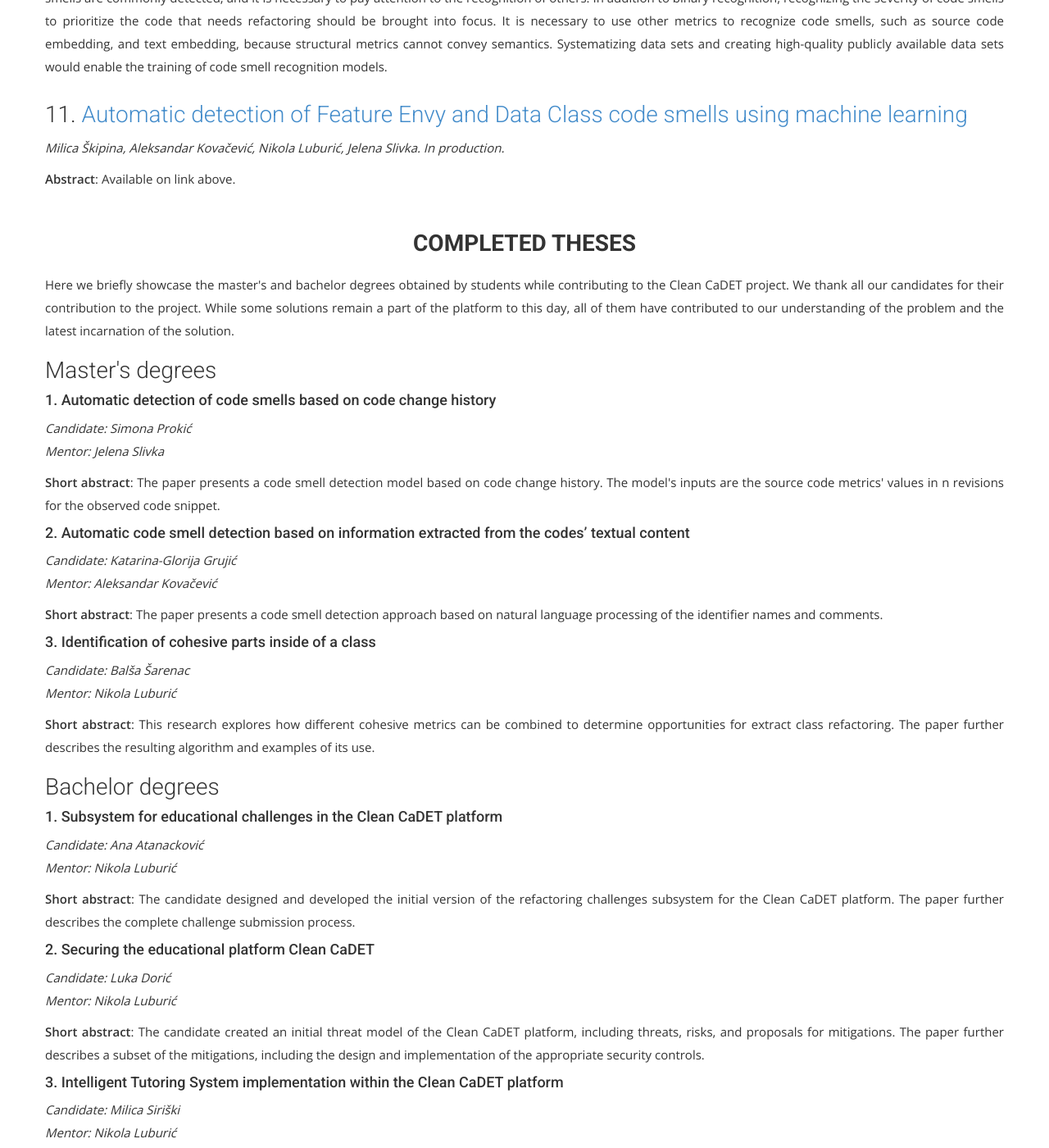
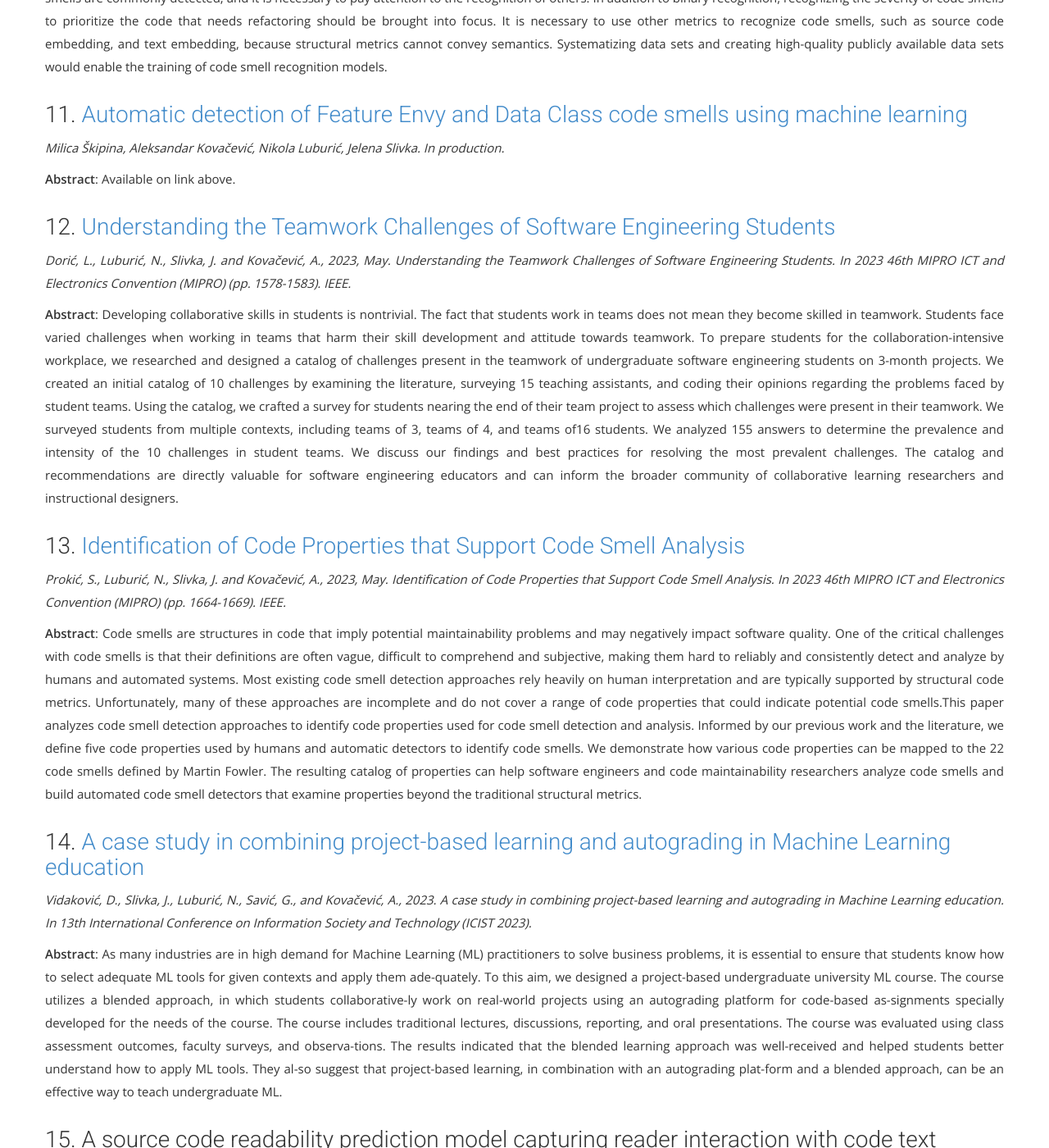
Before and after one commit to Clean-CaDET/clean-cadet.github.io, a Jekyll site: the page built from project.html, in a window 1280 px wide and 1400 px high, scrolled down 4706 px. Shown: the whole window at 82% size. Built offline with Jekyll 4.4.1, drawn with Linux system fonts in a browser that asks for light colours; nearby versions of some CDN libraries; some web fonts are replaced; some of the changed text lies outside the part shown.

Commit message:
Update project.html

```diff
--- a/project.html
+++ b/project.html
@@ -187,6 +187,47 @@ permalink: /results/
           <p>
             <b>Abstract</b>: Available on link above.
           </p>
+        </div>
+        <div class="row">
+        	<h3>
+        		12. <a href="https://ieeexplore.ieee.org/abstract/document/10159643" target="_blank">Understanding the Teamwork Challenges of Software Engineering Students</a>
+        	</h3>
+        	<p>
+        		<i>Dorić, L., Luburić, N., Slivka, J. and Kovačević, A., 2023, May. Understanding the Teamwork Challenges of Software Engineering Students. In 2023 46th MIPRO ICT and Electronics Convention (MIPRO) (pp. 1578-1583). IEEE.</i>
+        	</p>
+        	<p>
+        		<b>Abstract</b>: Developing collaborative skills in students is nontrivial. The fact that students work in teams does not mean they become skilled in teamwork. Students face varied challenges when working in teams that harm their skill development and attitude towards teamwork. To prepare students for the collaboration-intensive workplace, we researched and designed a catalog of challenges present in the teamwork of undergraduate software engineering students on 3-month projects. We created an initial catalog of 10 challenges by examining the literature, surveying 15 teaching assistants, and coding their opinions regarding the problems faced by student teams. Using the catalog, we crafted a survey for students nearing the end of their team project to assess which challenges were present in their teamwork. We surveyed students from multiple contexts, including teams of 3, teams of 4, and teams of16 students. We analyzed 155 answers to determine the prevalence and intensity of the 10 challenges in student teams. We discuss our findings and best practices for resolving the most prevalent challenges. The catalog and recommendations are directly valuable for software engineering educators and can inform the broader community of collaborative learning researchers and instructional designers.
+        	</p>
+        </div>
+        <div class="row">
+        	<h3>
+        		13. <a href="https://ieeexplore.ieee.org/abstract/document/10159875" target="_blank">Identification of Code Properties that Support Code Smell Analysis</a>
+        	</h3>
+        	<p>
+        		<i>Prokić, S., Luburić, N., Slivka, J. and Kovačević, A., 2023, May. Identification of Code Properties that Support Code Smell Analysis. In 2023 46th MIPRO ICT and Electronics Convention (MIPRO) (pp. 1664-1669). IEEE.</i>
+        	</p>
+        	<p>
+        		<b>Abstract</b>: Code smells are structures in code that imply potential maintainability problems and may negatively impact software quality. One of the critical challenges with code smells is that their definitions are often vague, difficult to comprehend and subjective, making them hard to reliably and consistently detect and analyze by humans and automated systems. Most existing code smell detection approaches rely heavily on human interpretation and are typically supported by structural code metrics. Unfortunately, many of these approaches are incomplete and do not cover a range of code properties that could indicate potential code smells.This paper analyzes code smell detection approaches to identify code properties used for code smell detection and analysis. Informed by our previous work and the literature, we define five code properties used by humans and automatic detectors to identify code smells. We demonstrate how various code properties can be mapped to the 22 code smells defined by Martin Fowler. The resulting catalog of properties can help software engineers and code maintainability researchers analyze code smells and build automated code smell detectors that examine properties beyond the traditional structural metrics.
+        	</p>
+        </div>
+        <div class="row">
+        	<h3>
+        		14. <a href="https://www.eventiotic.com/eventiotic/conference/icist2023" target="_blank">A case study in combining project-based learning and autograding in Machine Learning education</a>
+        	</h3>
+        	<p>
+        		<i>Vidaković, D., Slivka, J., Luburić, N., Savić, G., and Kovačević, A., 2023. A case study in combining project-based learning and autograding in Machine Learning education. In 13th International Conference on Information Society and Technology (ICIST 2023).</i>
+        	</p>
+        	<p>
+        		<b>Abstract</b>: As many industries are in high demand for Machine Learning (ML) practitioners to solve business problems, it is essential to ensure that students know how to select adequate ML tools for given contexts and apply them ade-quately. To this aim, we designed a project-based undergraduate university ML course. The course utilizes a blended approach, in which students collaborative-ly work on real-world projects using an autograding platform for code-based as-signments specially developed for the needs of the course. The course includes traditional lectures, discussions, reporting, and oral presentations. The course was evaluated using class assessment outcomes, faculty surveys, and observa-tions. The results indicated that the blended learning approach was well-received and helped students better understand how to apply ML tools. They al-so suggest that project-based learning, in combination with an autograding plat-form and a blended approach, can be an effective way to teach undergraduate ML.
+        	</p>
+        </div>
+        <div class="row">
+        	<h3>
+        		15. A source code readability prediction model capturing reader interaction with code text
+        	</h3>
+        	<p>
+        		<i>Segedinac, M., Savić, G., Zeljković, I., Slivka, J., Konjović, Z., 2022. A source code readability prediction model capturing reader interaction with code text</i>
+        	</p>
         </div>
         <div class="row">
           <div class="section-title">
```
